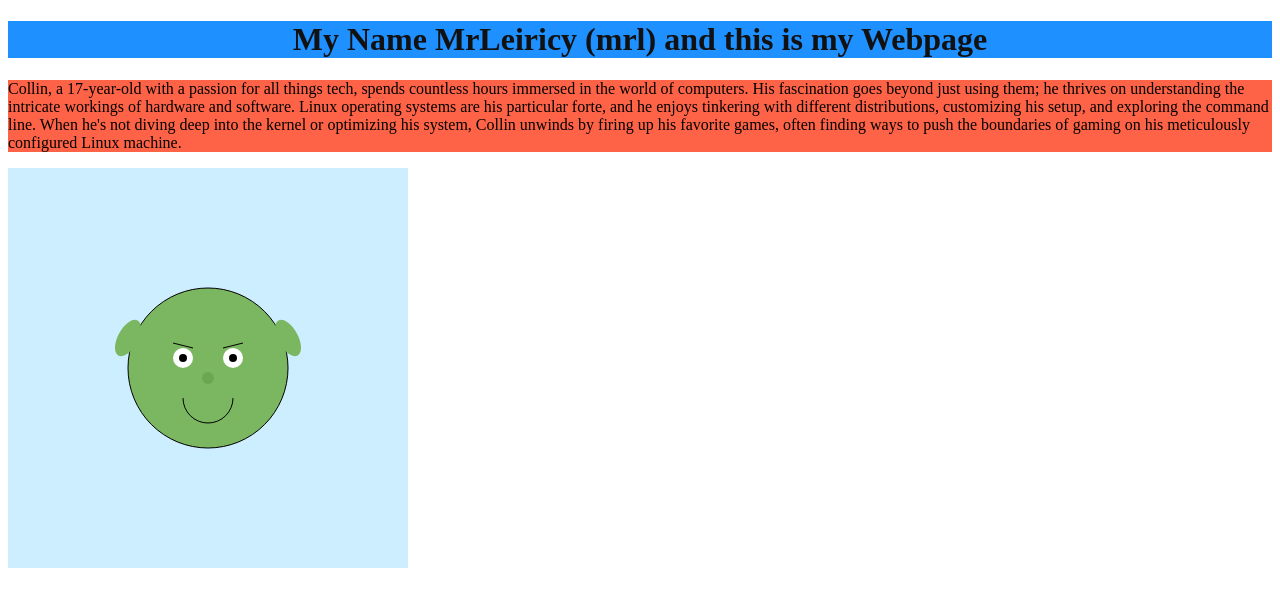
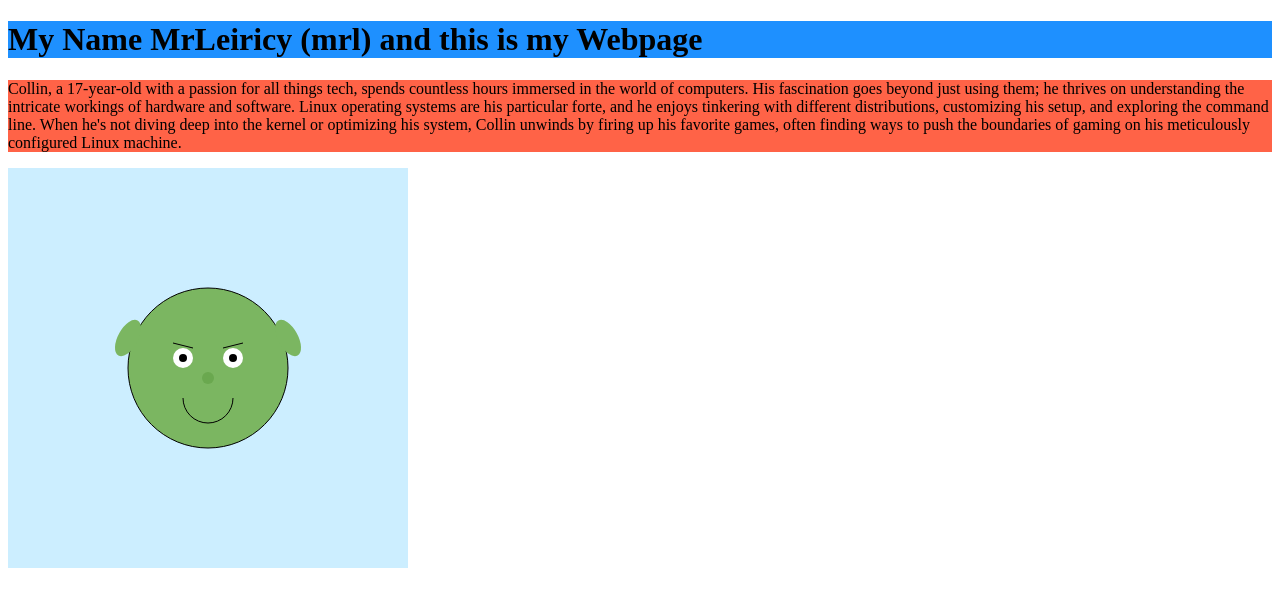
Before and after one commit to mrleiricy/mrleiricy.github.io, a plain HTML site: page index.html in a window 1280 px wide. Drawn offline with Linux system fonts and the light colour scheme.

Commit message:
formatted

```diff
--- a/index.html
+++ b/index.html
@@ -2,15 +2,6 @@
 <html>
 <head>
 <title>MrLeiricy's WebPage</title>
-<style>
-h1 {
-  color: #111111;
-  text-align: center;
-}
-body {
-  background-image: url("/home/mrleiricy/Downloads/wp4151519-pokemon-ruby-wallpapers.png");
-}
-</style>
 </head>
 <body>
 
--- a/style.css
+++ b/style.css
@@ -0,0 +1,12 @@
+<style>
+h1 {
+  color: #111111;
+  text-align: center;
+}
+body {
+  background-image: url("/home/mrl");
+}
+body {
+  background-color: #15bcf3;
+}
+</style>
```
